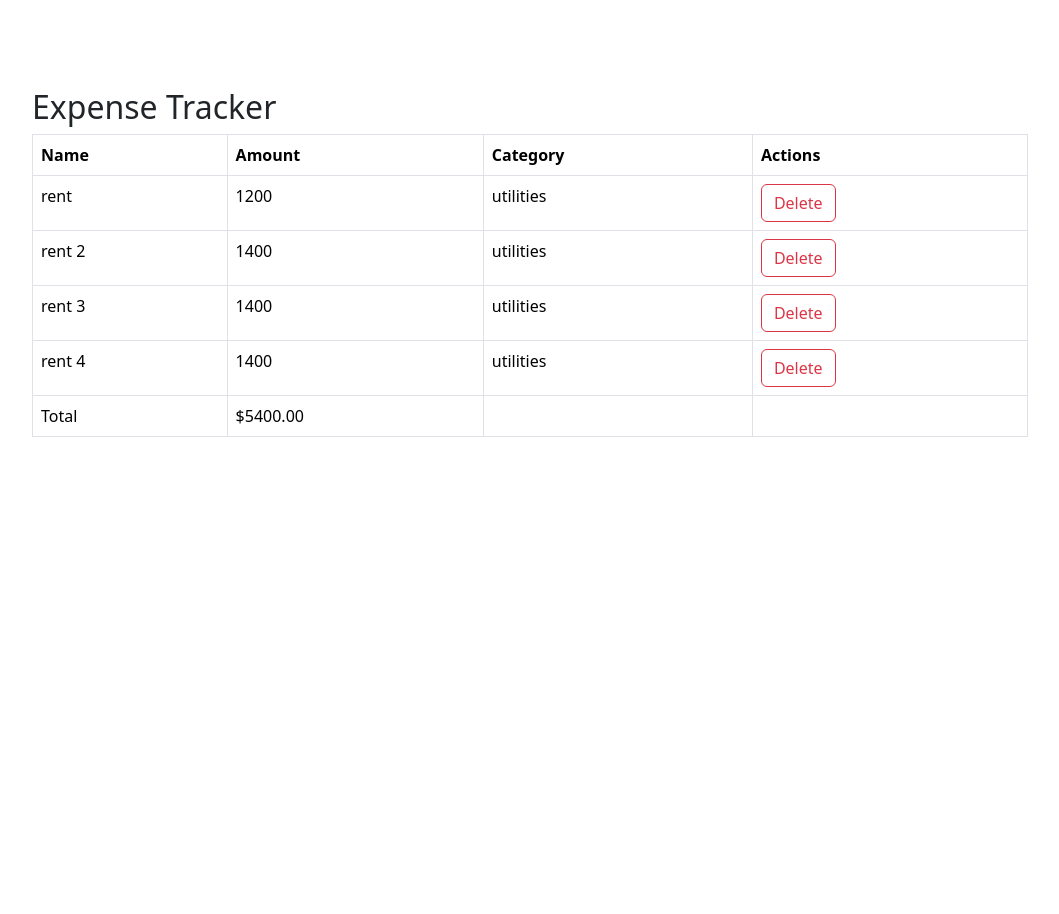
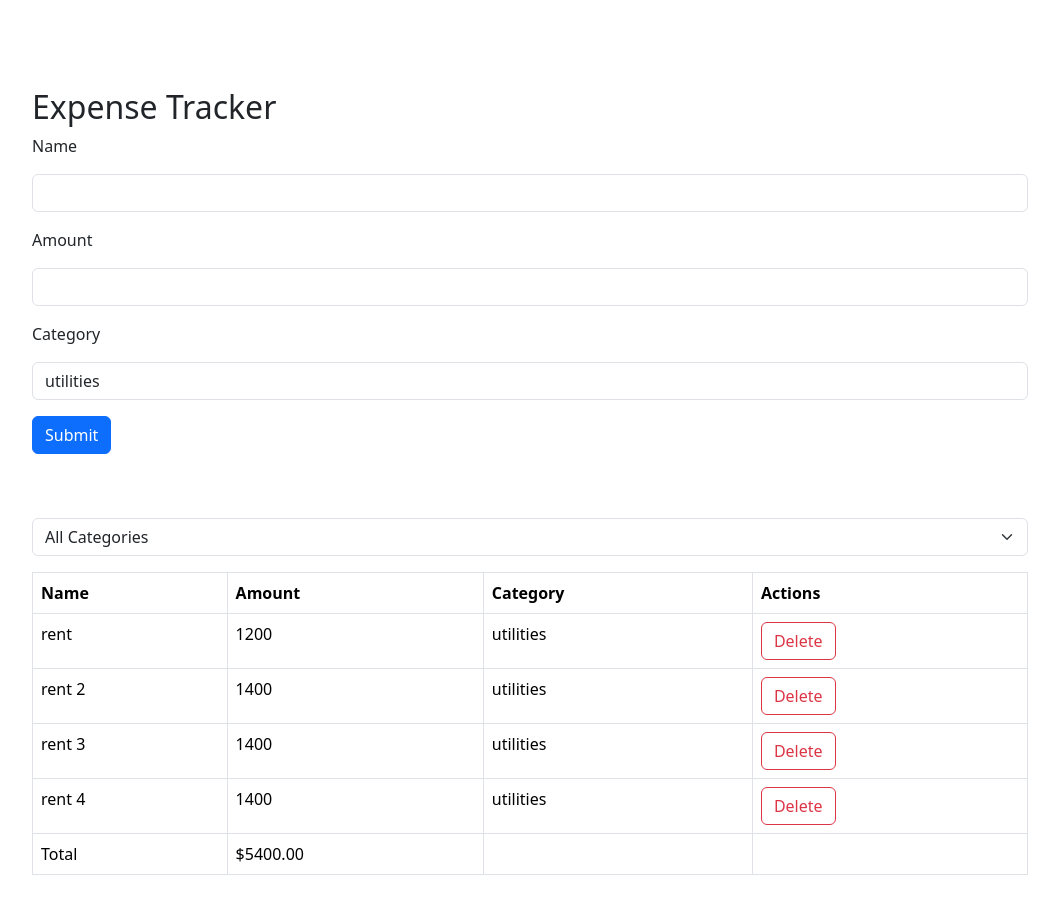
Before and after one commit to zeeshantariq08/expense-tracker, a React (Vite) app in the folder expense-tracker/: page / in a window 1280 px wide. Shown: the top 914 px of the page, without its empty margins (110-1169 px from the left). Before the commit the page ends 800 px from the top, so only its background shows below. Built offline with nearby package versions, Linux system fonts and the light colour scheme.

Commit message:
adding expense form and filter

```diff
--- a/expense-tracker/src/App.tsx
+++ b/expense-tracker/src/App.tsx
@@ -2,9 +2,13 @@ import { useState } from 'react'
 import reactLogo from './assets/react.svg'
 import Form from "./components/Form";
 import ExpenseList from "./components/ExpenseList";
+import ExpenseFilter from "./components/ExpenseFilter";
+import ExpenseForm from "./components/ExpenseForm";
 
+export const categories = ['utilities', 'food', 'entertainment'] as const;
 function App() {
 
+  const [selectedCategory, setSelectedCategory] = useState('');
   const [expenses, setExpenses] = useState([
     {
       id: 1,
@@ -32,13 +36,21 @@ function App() {
     },
   ])
 
+  const visibleExpenses = selectedCategory ? expenses.filter(e => e.category === selectedCategory) : expenses;
+
 
   return <div className="container">
     <div className="row m-5">
       <h2>Expense Tracker</h2>
-      {/*<Form/>*/}
+      <div className="mb-5">
+        <ExpenseForm/>
+      </div>
+      <div className="mb-3">
+        <ExpenseFilter onSelectCategory={(category) => setSelectedCategory(category)}/>
+      </div>
 
-      <ExpenseList expenses={expenses} onDelete={(id) => setExpenses(expenses.filter(e => e.id != id))}/>
+
+      <ExpenseList expenses={visibleExpenses} onDelete={(id) => setExpenses(expenses.filter(e => e.id != id))}/>
 
     </div>
 
--- /dev/null
+++ b/expense-tracker/src/components/ExpenseFilter.tsx
@@ -0,0 +1,18 @@
+import {categories} from "../App";
+
+interface Props {
+    onSelectCategory: (category: string) => void
+}
+
+const ExpenseFilter = ({onSelectCategory}: Props) => {
+    return (
+        <select className="form-select" onChange={(event) => onSelectCategory(event.target.value)}>
+            <option value="">All Categories</option>
+            {categories.map((category) => (
+                <option key={category} value={category}>{category}</option>
+            ))}
+        </select>
+    )
+}
+
+export default ExpenseFilter
--- /dev/null
+++ b/expense-tracker/src/components/ExpenseForm.tsx
@@ -0,0 +1,50 @@
+import {categories} from "../App";
+import {z} from "zod";
+
+import {useForm} from "react-hook-form";
+import {zodResolver} from "@hookform/resolvers/zod";
+
+const schema = z.object({
+    name: z.string().min(3, {message: "Name must be at least 3 characters"}),
+    amount: z.number({invalid_type_error: "Amount must be a number"}).min(1, {message: "Amount must be at least 1"}).max(100_000, {message: "Amount must be at most 100,000"}),
+    category: z.enum(categories)
+})
+
+type ExpenseFormData = z.infer<typeof schema>;
+
+const ExpenseForm = () => {
+    const {
+        register,
+        handleSubmit,
+        formState: {errors, isValid}
+    } = useForm<ExpenseFormData>({resolver: zodResolver(schema)})
+
+    return (
+        <form>
+            <div className="mb-3">
+                <div className="form-group mb-3">
+                    <label htmlFor="name" className="mb-3">Name</label>
+                    <input {...register("name")} id="name" type="text" className="form-control"/>
+                </div>
+                <div className="form-group mb-3">
+                    <label htmlFor="amount" className="mb-3">Amount</label>
+                    <input {...register("amount")} id="amount" type="number" className="form-control"/>
+                </div>
+                <div className="form-group mb-3">
+                    <label className="mb-3">Category</label>
+                    <select {...register("category")} className="form-control">
+                        {categories.map((category) => (
+                            <option key={category} value={category}>{category}</option>
+                        ))}
+                    </select>
+                </div>
+                <button type="submit" className="btn btn-primary">Submit</button>
+            </div>
+
+
+        </form>
+    )
+
+}
+
+export default ExpenseForm
```
